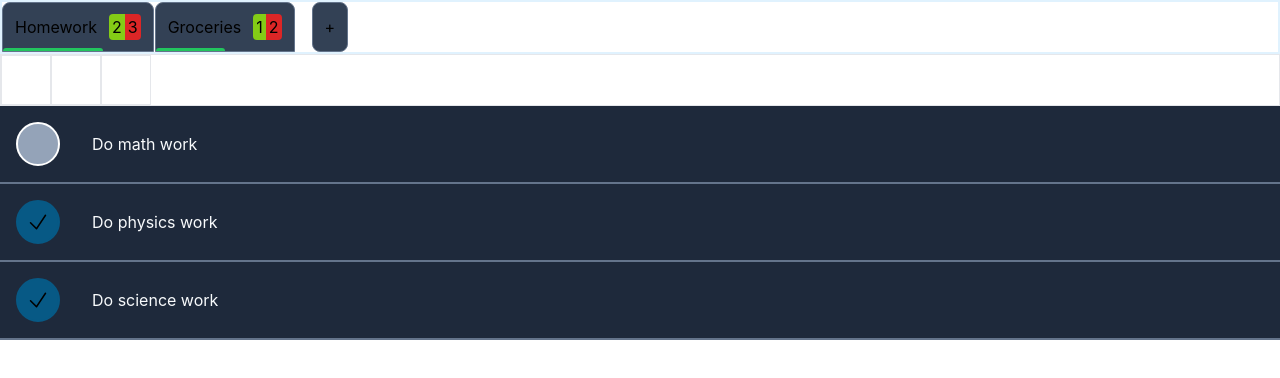
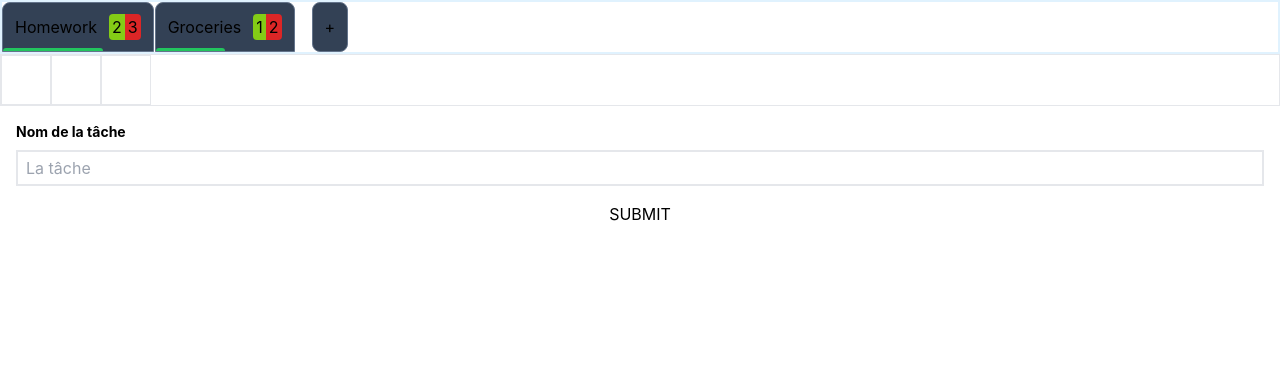
Before and after one commit to Scalpal/toDoList, a Next.js app: page / in a window 1280 px wide. Both pictures are taken after a click on the button 26 px from the left and 80 px from the top of the page. Shown: the top 378 px of the page. Built offline with nearby package versions, Linux system fonts and the light colour scheme; what tailwindcss-percentage-width would draw is missing.

Commit message:
Feat: add list, add task // some style

```diff
--- a/src/components/ActionNav.jsx
+++ b/src/components/ActionNav.jsx
@@ -1,10 +1,12 @@
 import { PlusIcon } from '@heroicons/react/24/solid';
 import { TrashIcon } from '@heroicons/react/24/solid';
 import { PencilSquareIcon } from '@heroicons/react/24/solid';
+import { useContext, useCallback } from 'react';
+import { ActiveListContext, FormTypeContext, ListContext } from '../pages/_app';
 
 const ActionNav = () => {
 
-
+  const [formType, setFormType] = useContext(FormTypeContext);
 
   return (
     <div
@@ -14,6 +16,7 @@ const ActionNav = () => {
       {/* Add task button */}
       <button
         className="p-3 border"
+        onClick={() => setFormType('addTask')}
       >
         <PlusIcon className="h-6 w-6 text-white"/>
       </button>
--- a/src/components/FormComp.jsx
+++ b/src/components/FormComp.jsx
@@ -1,24 +1,43 @@
 import { Formik, Form, setIn } from 'formik';
 import * as yup from "yup";
 import FormInput from './FormInput';
-import { useCallback, useContext } from 'react';
-import { FormTypeContext, ListContext } from '../pages/_app';
-
-const initialValues = {
-  id: 0,
-  name: "",
-  thingsToDo: []
-}
+import { useCallback, useContext, useEffect, useMemo, useState } from 'react';
+import { ActiveListContext, FormTypeContext, ListContext } from '../pages/_app';
 
 
 const validationSchema = yup.object().shape({
-  listName: yup.string().required().max(30, "Max 30 characters for list's name.").label("Task"),
+  listName: yup.string().required().max(100, "Max 100 characters for list's name.").label("List")
 });
+
+const initialValues = {
+  name: ""
+}
+
 
 const FormComp = () => {
 
   const [lists, setLists] = useContext(ListContext);
+  const [activeList, setActiveList] = useContext(ActiveListContext);
   const [formType, setFormType] = useContext(FormTypeContext);
+
+  // const initialValues = useMemo(() => {
+  //   switch (formType) {
+  //     case 'addList':
+  //       return {
+  //         listName: "",
+  //       };
+
+  //     case 'addTask':
+  //       return {
+  //         task: "",
+  //       }
+
+  //   }
+  // }, [formType]);
+
+
+  console.log(initialValues)
+
 
   const getAvailableId = useCallback(() => {
     const usedIds = [];
@@ -39,7 +58,9 @@ const FormComp = () => {
     }
   }, [lists]);
 
-  const handleSubmit = useCallback(({ listName }, { resetForm }) => {
+  const handleSubmit = useCallback(({listName}, { resetForm }) => {
+
+    console.log("handleSubmit appellée ! ");
 
     let type = formType;
     switch (type) {
@@ -54,18 +75,46 @@ const FormComp = () => {
         setLists((lists) => [...lists, newList]);
 
         resetForm();
+        setFormType("");
         break;
 
       case 'addTask':
 
+        let newTask = {
+          task: listName,
+          isFinished: false
+        }
+
+        let updatedActiveList = activeList;
+        updatedActiveList.thingsToDo.push(newTask);
+
+        setActiveList(updatedActiveList);
+
+        setLists(lists.map((list) => {
+          if (list.id === activeList.id) {
+            return activeList;
+          }
+          return list;
+        }))
+
+        resetForm();
+        setFormType("");
         break;
+
+        // setActiveList({
+        //   ...activeList,
+        //   thingsToDo: [
+        //     ...activeList.thingsToDo,
+        //     newTask
+        //   ]
+        // });
 
       case 'editList':
 
         break;
     }
 
-  }, [getAvailableId, formType, setLists]);
+  }, [getAvailableId, formType, setLists, activeList, lists, setActiveList, setFormType]);
 
   return (
 
@@ -74,6 +123,7 @@ const FormComp = () => {
         initialValues={initialValues}
         validationSchema={validationSchema}
         onSubmit={handleSubmit}
+        validator={() => ({name:"c bon"})}
       >
         <Form className="flex flex-col gap-4 p-4">
 
@@ -82,6 +132,18 @@ const FormComp = () => {
               name="listName"
               label="Nom"
               placeholder="Nom de la liste"
+              type="text"
+              className="border-2 border-indigo-700"
+              />
+              :
+            null
+          }
+
+          {formType === "addTask" ?
+            <FormInput
+              name="listName"
+              label="Nom de la tâche"
+              placeholder="La tâche"
               type="text"
               className="border-2 border-indigo-700"
               />
--- a/src/components/Layout.jsx
+++ b/src/components/Layout.jsx
@@ -37,7 +37,12 @@ const Layout = (props) => {
     console.log(formType)
 
   return (
-    <div>
+    <div
+      className="h-screen max-h-screen"
+    >
+      <div
+        className="sticky top-0"
+      >
         <nav
           className="border-2 border-solid border-sky-100 flex gap-[1px] p-0 overflow-scroll"
         >
@@ -56,7 +61,10 @@ const Layout = (props) => {
             +
           </button>
         </nav>
+
         <ActionNav />
+
+      </div>
 
       {/* the selected to do list is supposed to be here */}
       {children}
--- a/src/components/Task.jsx
+++ b/src/components/Task.jsx
@@ -67,8 +67,19 @@ const Task = (props) => {
             </h1>
           </div>
         )
-        }) :
-        <h1> Liste vide pour le moment... </h1>
+      }) :
+      (
+        <div
+          className="h-full flex flex-auto justify-center items-center"
+        >
+          <p
+            className="text-5xl border-4 p-4 rounded-2xl bg-slate-800"
+          >
+            Liste vide pour le moment...
+          </p>
+        </div>
+      )
+
       }
     </React.Fragment>
   )
--- a/src/pages/_app.js
+++ b/src/pages/_app.js
@@ -12,8 +12,7 @@ const initialList =
       thingsToDo: [
         {
           task: "Do math work",
-          isFinished: false
-        },
+          isFinished: false        },
         {
           task: "Do physics work",
           isFinished: true
```
Lines whose indentation alone changed are shown as unchanged.
